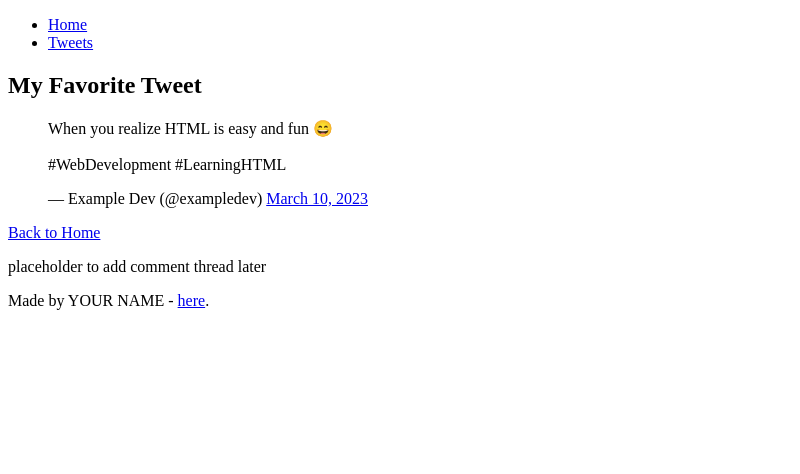
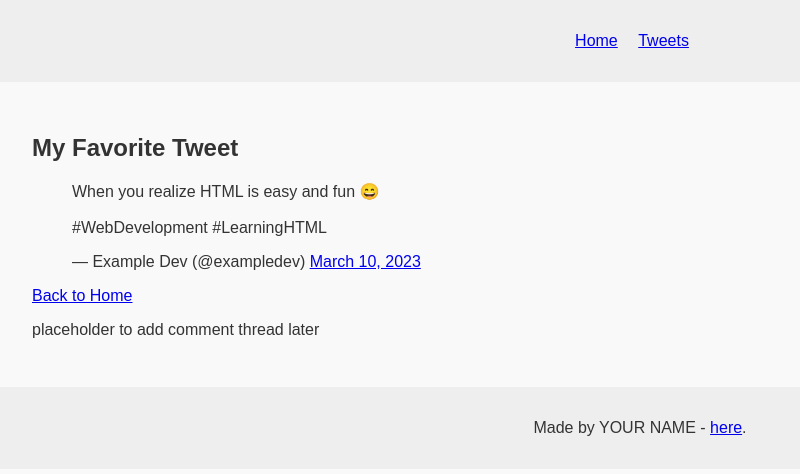
Before and after one commit to Nnamdi004/alu-web-development, a plain HTML site: page html_basic/tweets.html in a window 1280 px wide. Shown: the whole page, without its empty margins (0-800 px from the left). Drawn offline with Linux system fonts and the light colour scheme; files that its build step writes are made by us from their sources.

Commit message:
css_basic

```diff
--- /dev/null
+++ b/css_basic/base.css
@@ -0,0 +1,29 @@
+/* base.css */
+
+body {
+  margin: 0;
+  padding: 0;
+  font-family: Arial, sans-serif;
+  background-color: #f9f9f9;
+  color: #333;
+}
+
+header, footer {
+  background-color: #eee;
+  padding: 1em;
+  text-align: center;
+}
+
+main {
+  padding: 2em;
+}
+
+ul {
+  list-style: none;
+  padding: 0;
+}
+
+ul li {
+  display: inline;
+  margin-right: 1em;
+}
--- /dev/null
+++ b/css_basic/styles.css
@@ -0,0 +1,2 @@
+/* styles.css */
+/* Empty for now. You’ll add custom styles here later. */
--- a/html_basic/tweets.html
+++ b/html_basic/tweets.html
@@ -1,9 +1,11 @@
 <!DOCTYPE html>
 <html lang="en">
 <head>
-  <meta charset="UTF-8" />
-  <meta name="viewport" content="width=device-width, initial-scale=1" />
-  <title>My Tweets</title>
+	<link href="base.css" rel="stylesheet">
+	<link href="styles.css" rel="stylesheet">
+	<meta charset="UTF-8" />
+	<meta name="viewport" content="width=device-width, initial-scale=1" />
+	<title>My Tweets</title>
 </head>
 <body>
 
```
Also changed, not shown: html_basic/index.html (+5 -3 lines).
